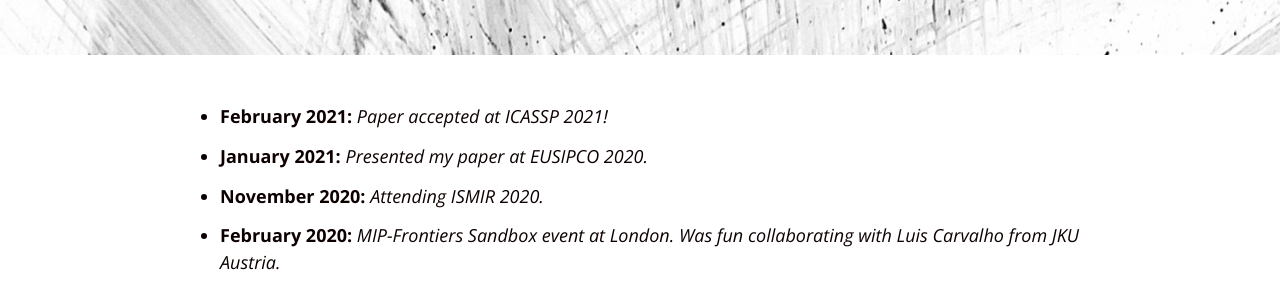
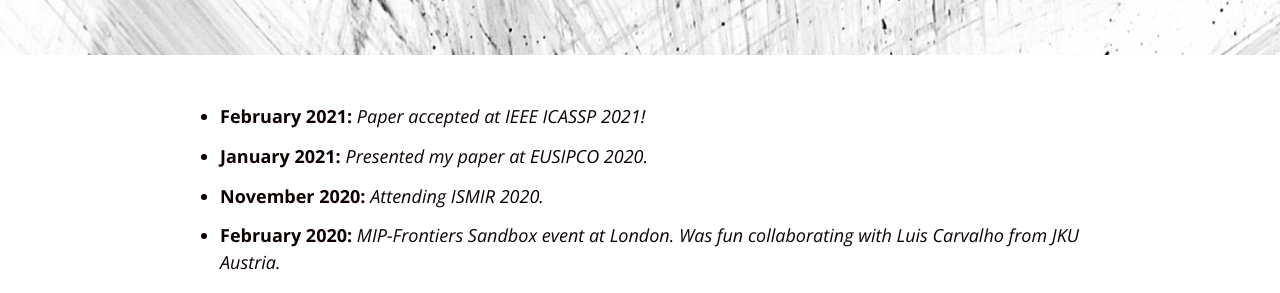
Before and after one commit to rragrawal/rragrawal.github.io, a Jekyll site: the page built from news.md, in a window 1280 px wide and 900 px high. Shown: the part 443-736 px from the top of the window. Built offline with Jekyll 4.4.1, drawn with Linux system fonts in a browser that asks for light colours; nearby versions of some CDN libraries.

Commit message:
Update news.md

```diff
--- a/news.md
+++ b/news.md
@@ -4,7 +4,8 @@ show-avatar: false
 title: "News"
 cover-img: "/img/bg/footer.jpg"
 ---
-* {: .spaced :} **February 2021:** *Paper accepted at ICASSP 2021!*
+
+* {: .spaced :} **February 2021:** *Paper accepted at IEEE ICASSP 2021!*
 * {: .spaced :} **January 2021:** *Presented my paper at EUSIPCO 2020.*
 * {: .spaced :} **November 2020:** *Attending ISMIR 2020.*
 * {: .spaced :} **February 2020:** *MIP-Frontiers Sandbox event at London. Was fun collaborating with Luis Carvalho from JKU Austria.*
```
